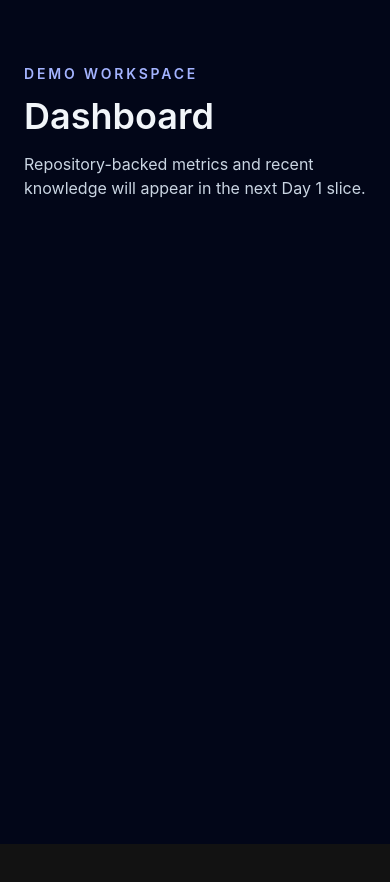
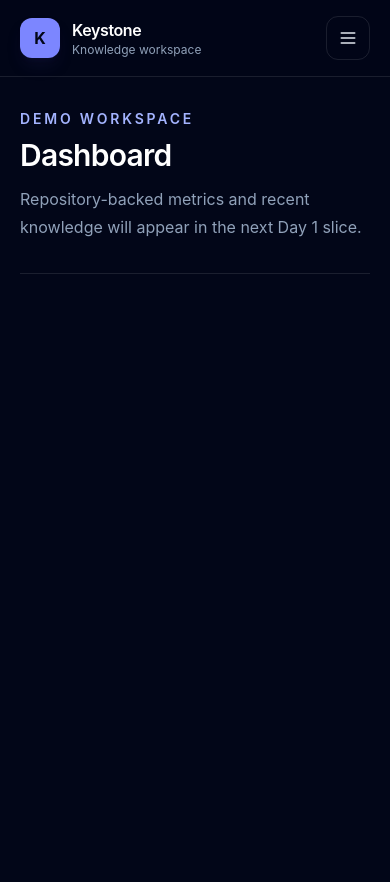
Before and after one commit to megamind294/knowledge-ai-workspace, a React (Vite) app in the folder apps/web/: page /login in a window 390 px wide. Both pictures are taken after a click on the button "Explore demo workspace". Shown: the top 882 px of the page. Before the commit the page ends 844 px from the top, so only its background shows below. Built offline with nearby package versions, Linux system fonts and the light colour scheme.

Commit message:
feat: add responsive application shell

```diff
--- a/apps/web/src/app/router.tsx
+++ b/apps/web/src/app/router.tsx
@@ -1,5 +1,6 @@
 import { Route, Routes } from "react-router-dom";
 import { RequireSession } from "../auth/RequireSession";
+import { AppShell } from "../components/AppShell";
 import { HomePage } from "../pages/HomePage";
 import { LoginPage } from "../pages/auth/LoginPage";
 import { DashboardPage } from "../pages/dashboard/DashboardPage";
@@ -11,7 +12,9 @@ export function AppRoutes() {
       <Route element={<HomePage />} path="/" />
       <Route element={<LoginPage />} path="/login" />
       <Route element={<RequireSession />}>
-        <Route element={<DashboardPage />} path="/app" />
+        <Route element={<AppShell />}>
+          <Route element={<DashboardPage />} path="/app" />
+        </Route>
       </Route>
       <Route element={<RouteErrorPage />} path="*" />
     </Routes>
--- /dev/null
+++ b/apps/web/src/components/AppNav.tsx
@@ -0,0 +1,92 @@
+import {
+  Files,
+  Layers3,
+  LayoutDashboard,
+  MessagesSquare,
+  Settings,
+} from "lucide-react";
+import { NavLink } from "react-router-dom";
+
+interface AppNavProps {
+  ariaLabel: string;
+  onNavigate?: () => void;
+}
+
+const navigationItems = [
+  {
+    label: "Dashboard",
+    to: "/app",
+    icon: LayoutDashboard,
+    available: true,
+  },
+  {
+    label: "Workspaces",
+    to: "/app/workspaces",
+    icon: Layers3,
+    available: false,
+  },
+  {
+    label: "Documents",
+    to: "/app/documents",
+    icon: Files,
+    available: false,
+  },
+  {
+    label: "Conversations",
+    to: "/app/conversations",
+    icon: MessagesSquare,
+    available: false,
+  },
+  {
+    label: "Settings",
+    to: "/app/settings",
+    icon: Settings,
+    available: false,
+  },
+] as const;
+
+export function AppNav({ ariaLabel, onNavigate }: AppNavProps) {
+  return (
+    <nav aria-label={ariaLabel}>
+      <ul className="space-y-2">
+        {navigationItems.map((item) => {
+          const Icon = item.icon;
+
+          return (
+            <li key={item.label}>
+              {item.available ? (
+                <NavLink
+                  className={({ isActive }) =>
+                    [
+                      "flex items-center gap-3 rounded-xl px-3 py-2.5 text-sm font-medium transition",
+                      isActive
+                        ? "bg-indigo-400 text-slate-950"
+                        : "text-slate-300 hover:bg-white/5 hover:text-white",
+                    ].join(" ")
+                  }
+                  end
+                  onClick={onNavigate}
+                  to={item.to}
+                >
+                  <Icon aria-hidden="true" size={18} />
+                  {item.label}
+                </NavLink>
+              ) : (
+                <span
+                  aria-disabled="true"
+                  className="flex items-center gap-3 rounded-xl px-3 py-2.5 text-sm font-medium text-slate-500"
+                >
+                  <Icon aria-hidden="true" size={18} />
+                  <span className="flex-1">{item.label}</span>
+                  <span className="text-[10px] font-semibold uppercase tracking-wider">
+                    Soon
+                  </span>
+                </span>
+              )}
+            </li>
+          );
+        })}
+      </ul>
+    </nav>
+  );
+}
--- /dev/null
+++ b/apps/web/src/components/AppShell.tsx
@@ -0,0 +1,89 @@
+import { LogOut, Menu, X } from "lucide-react";
+import { useEffect, useState } from "react";
+import { Outlet, useLocation, useNavigate } from "react-router-dom";
+import { useDemoSession } from "../auth/useDemoSession";
+import { AppNav } from "./AppNav";
+import { BrandMark } from "./BrandMark";
+
+export function AppShell() {
+  const [mobileOpen, setMobileOpen] = useState(false);
+  const { user, endDemo } = useDemoSession();
+  const location = useLocation();
+  const navigate = useNavigate();
+
+  useEffect(() => {
+    setMobileOpen(false);
+  }, [location.pathname]);
+
+  function signOut() {
+    endDemo();
+    navigate("/login", { replace: true });
+  }
+
+  return (
+    <div className="min-h-screen bg-slate-950 text-slate-100">
+      <a
+        className="fixed left-4 top-4 z-50 -translate-y-20 rounded-lg bg-white px-4 py-2 font-semibold text-slate-950 transition focus:translate-y-0"
+        href="#main-content"
+      >
+        Skip to content
+      </a>
+
+      <aside className="fixed inset-y-0 left-0 hidden w-72 flex-col border-r border-white/10 bg-slate-900/95 px-5 py-6 lg:flex">
+        <BrandMark />
+        <div className="mt-10 flex-1">
+          <AppNav ariaLabel="Primary navigation" />
+        </div>
+        <div className="rounded-2xl border border-white/10 bg-slate-950/70 p-4">
+          <p className="font-medium text-white">{user?.name}</p>
+          <p className="mt-1 text-xs text-slate-400">Local demo preview</p>
+          <button
+            className="mt-4 flex w-full items-center justify-center gap-2 rounded-xl border border-white/10 px-3 py-2 text-sm font-medium text-slate-300 transition hover:border-white/20 hover:text-white"
+            onClick={signOut}
+            type="button"
+          >
+            <LogOut aria-hidden="true" size={16} />
+            Sign out of demo
+          </button>
+        </div>
+      </aside>
+
+      <header className="sticky top-0 z-30 flex items-center justify-between border-b border-white/10 bg-slate-950/90 px-5 py-4 backdrop-blur lg:hidden">
+        <BrandMark />
+        <button
+          aria-controls="mobile-navigation"
+          aria-expanded={mobileOpen}
+          aria-label={mobileOpen ? "Close navigation" : "Open navigation"}
+          className="grid size-11 place-items-center rounded-xl border border-white/10 text-slate-200"
+          onClick={() => setMobileOpen((open) => !open)}
+          type="button"
+        >
+          {mobileOpen ? (
+            <X aria-hidden="true" size={20} />
+          ) : (
+            <Menu aria-hidden="true" size={20} />
+          )}
+        </button>
+      </header>
+
+      {mobileOpen ? (
+        <div
+          className="border-b border-white/10 bg-slate-900 px-5 py-5 lg:hidden"
+          id="mobile-navigation"
+        >
+          <AppNav
+            ariaLabel="Mobile navigation"
+            onNavigate={() => setMobileOpen(false)}
+          />
+        </div>
+      ) : null}
+
+      <main
+        className="min-h-screen px-5 py-8 sm:px-8 lg:ml-72 lg:px-12 lg:py-10"
+        id="main-content"
+      >
+        <Outlet />
+      </main>
+    </div>
+  );
+}
--- /dev/null
+++ b/apps/web/src/components/BrandMark.tsx
@@ -0,0 +1,18 @@
+export function BrandMark() {
+  return (
+    <div className="flex items-center gap-3" aria-label="Keystone home">
+      <span
+        aria-hidden="true"
+        className="grid size-10 place-items-center rounded-xl bg-indigo-400 font-bold text-slate-950 shadow-lg shadow-indigo-950/30"
+      >
+        K
+      </span>
+      <span>
+        <span className="block font-semibold tracking-tight text-white">
+          Keystone
+        </span>
+        <span className="block text-xs text-slate-400">Knowledge workspace</span>
+      </span>
+    </div>
+  );
+}
--- /dev/null
+++ b/apps/web/src/components/PageHeader.tsx
@@ -0,0 +1,36 @@
+import type { ReactNode } from "react";
+
+interface PageHeaderProps {
+  eyebrow?: string;
+  title: string;
+  description?: string;
+  actions?: ReactNode;
+}
+
+export function PageHeader({
+  eyebrow,
+  title,
+  description,
+  actions,
+}: PageHeaderProps) {
+  return (
+    <header className="flex flex-col gap-5 border-b border-white/10 pb-8 sm:flex-row sm:items-end sm:justify-between">
+      <div>
+        {eyebrow ? (
+          <p className="text-sm font-semibold uppercase tracking-[0.2em] text-indigo-300">
+            {eyebrow}
+          </p>
+        ) : null}
+        <h1 className="mt-2 text-3xl font-semibold tracking-tight text-white sm:text-4xl">
+          {title}
+        </h1>
+        {description ? (
+          <p className="mt-3 max-w-2xl leading-7 text-slate-400">
+            {description}
+          </p>
+        ) : null}
+      </div>
+      {actions ? <div className="shrink-0">{actions}</div> : null}
+    </header>
+  );
+}
--- a/apps/web/src/pages/dashboard/DashboardPage.tsx
+++ b/apps/web/src/pages/dashboard/DashboardPage.tsx
@@ -1,16 +1,13 @@
+import { PageHeader } from "../../components/PageHeader";
+
 export function DashboardPage() {
   return (
-    <main className="min-h-screen bg-slate-950 px-6 py-16 text-slate-100">
-      <section className="mx-auto max-w-6xl">
-        <p className="text-sm font-semibold uppercase tracking-[0.2em] text-indigo-300">
-          Demo workspace
-        </p>
-        <h1 className="mt-3 text-4xl font-semibold">Dashboard</h1>
-        <p className="mt-4 text-slate-300">
-          Repository-backed metrics and recent knowledge will appear in the
-          next Day 1 slice.
-        </p>
-      </section>
-    </main>
+    <section className="mx-auto max-w-7xl">
+      <PageHeader
+        description="Repository-backed metrics and recent knowledge will appear in the next Day 1 slice."
+        eyebrow="Demo workspace"
+        title="Dashboard"
+      />
+    </section>
   );
 }
```
Also changed, not shown: 1 other file (tests, documents, lock files or other folders).
